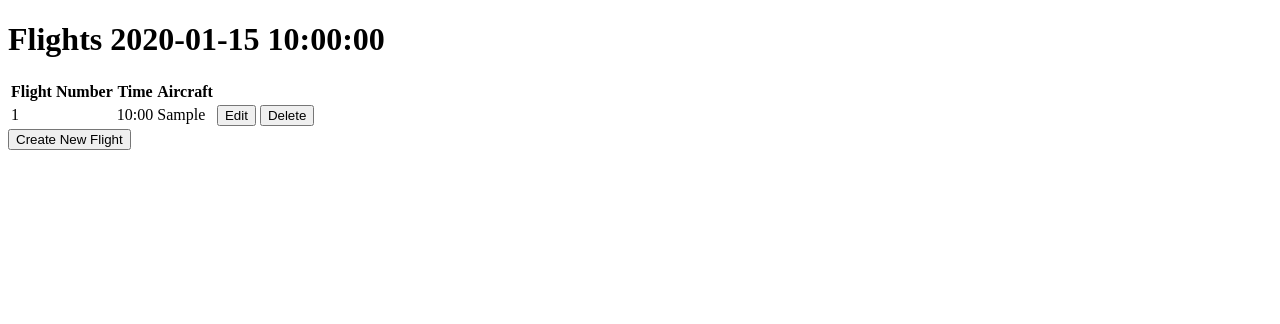
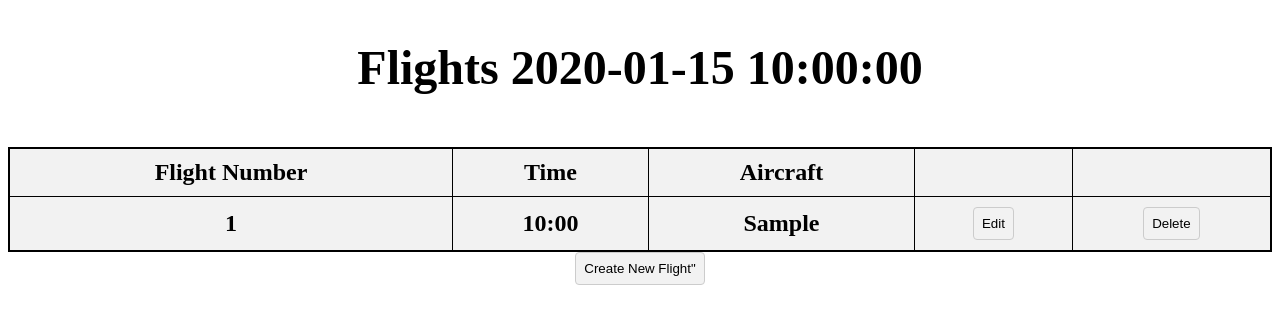
Before and after one commit to giorgijpopov/skydive-manifest, a Flask app: template src/templates/flights_by_date.html in a window 1280 px wide. Shown: the top 324 px of the page. Run offline with Flask 3, Linux system fonts and the light colour scheme; the template is opened without the code that fills it: most values are stand-ins (such as "Sample title", 1, 10 or a date in 2020).

Commit message:
small improvements

```diff
--- a/src/app.py
+++ b/src/app.py
@@ -147,8 +147,8 @@
 
 @app.route('/delete_flight', methods=['POST'])
 def delete_flight():
-    date_str = request.form.get('date')
-    flight_number = request.form.get('flight_number')
+    date_str = request.json.get('date')
+    flight_number = request.json.get('flight_number')
 
     flight_to_delete = (
         session.query(Flight)
--- a/src/templates/flights_by_date.html
+++ b/src/templates/flights_by_date.html
@@ -3,6 +3,64 @@
 <head>
     <title>Flights {{ date }}</title>
 </head>
+    <style>
+        body {
+            display: flex;
+            flex-direction: column;
+            justify-content: center;
+            align-items: center;
+            min-height: 10vh;
+            font-size: 24px;
+        }
+
+        h1 {
+            text-align: center;
+        }
+
+        table{
+            width: 100%;
+            border-collapse: collapse;
+            margin-top: 20px;
+            border: 2px solid;
+        }
+
+        th, td {
+            border: 1px solid;
+            padding: 10px;
+            text-align: center;
+            font-weight: bold;
+            background-color: #f2f2f2;
+        }
+
+        .table-form {
+            display: inline-block;
+            padding: 8px;
+            background-color: #f2f2f2;
+            border: 1px solid #ccc;
+            border-radius: 4px;
+            transition: box-shadow 0.3s;
+        }
+
+        /* Изменение тени формы при наведении курсора */
+        .table-form:hover {
+            box-shadow: 0 4px 8px rgba(0, 0, 0, 0.1);
+        }
+
+        /* Стиль для кнопки внутри формы */
+        .table-form button {
+            background-color: #4CAF50;
+            color: white;
+            padding: 8px 16px;
+            border: none;
+            border-radius: 4px;
+            cursor: pointer;
+            transition: background-color 0.3s;
+        }
+
+        .table-form button:hover {
+            background-color: #45a049;
+        }
+    </style>
 <body>
     <h1>Flights {{ date }}</h1>
     <table>
@@ -19,25 +77,46 @@
                 <td>{{ flight.time.strftime('%H:%M') }}</td>
                 <td>{{ flight.aircraft_model }}</td>
                 <td>
-                    <form action="/edit_flight" method="GET">
-                        <input type="hidden" name="date" value="{{ flight.date }}">
-                        <input type="hidden" name="flight_number" value="{{ flight.flight_number }}">
-                        <input type="submit" value="Edit">
-                    </form>
+                    <button onclick="redirectToEditFlight({{ flight.flight_number }})" class="table-form">Edit</button>
                 </td>
                 <td>
-                    <form action="/delete_flight" method="POST" onsubmit="return confirm('Are you sure you want to delete this flight?')">
-                        <input type="hidden" name="date" value="{{ flight.date }}">
-                        <input type="hidden" name="flight_number" value="{{ flight.flight_number }}">
-                        <input type="submit" value="Delete">
-                    </form>
+                    <button onclick="redirectToDeleteFlight({{ flight.flight_number }})" class="table-form">Delete</button>
                 </td>
             </tr>
         {% endfor %}
     </table>
-    <form action="/add_flight" method="GET">
-        <input type="hidden" name="date" value="{{ date }}">
-        <input type="submit" value="Create New Flight">
-    </form>
+    <button class="table-form" onclick="redirectToNewFlight()">Create New Flight"</button>
+    <script>
+        function redirectToNewFlight() {
+            const dateValue = "{{ date }}";
+            const url = `/add_flight?date=${encodeURIComponent(dateValue)}`;
+            window.location.href = url;
+        }
+        function redirectToEditFlight(flightNumber) {
+            const dateValue = "{{ date }}";
+            const url = `/edit_flight?date=${encodeURIComponent(dateValue)}&flight_number=${encodeURIComponent(flightNumber)}`;
+            window.location.href = url;
+        }
+        function redirectToDeleteFlight(flightNumber) {
+            if (confirm('Are you sure you want to delete this flight?')) {
+                const dateValue = "{{ date }}";
+                const url = `/delete_flight`;
+
+                const data = {
+                    date: dateValue,
+                    flight_number: flightNumber
+                };
+                fetch(url, {
+                    method: 'POST',
+                    headers: {
+                        'Content-Type': 'application/json'
+                    },
+                    body: JSON.stringify(data)
+                }).then(response => {
+                    window.location.reload();
+                })
+            }
+        }
+    </script>
 </body>
 </html>
```
